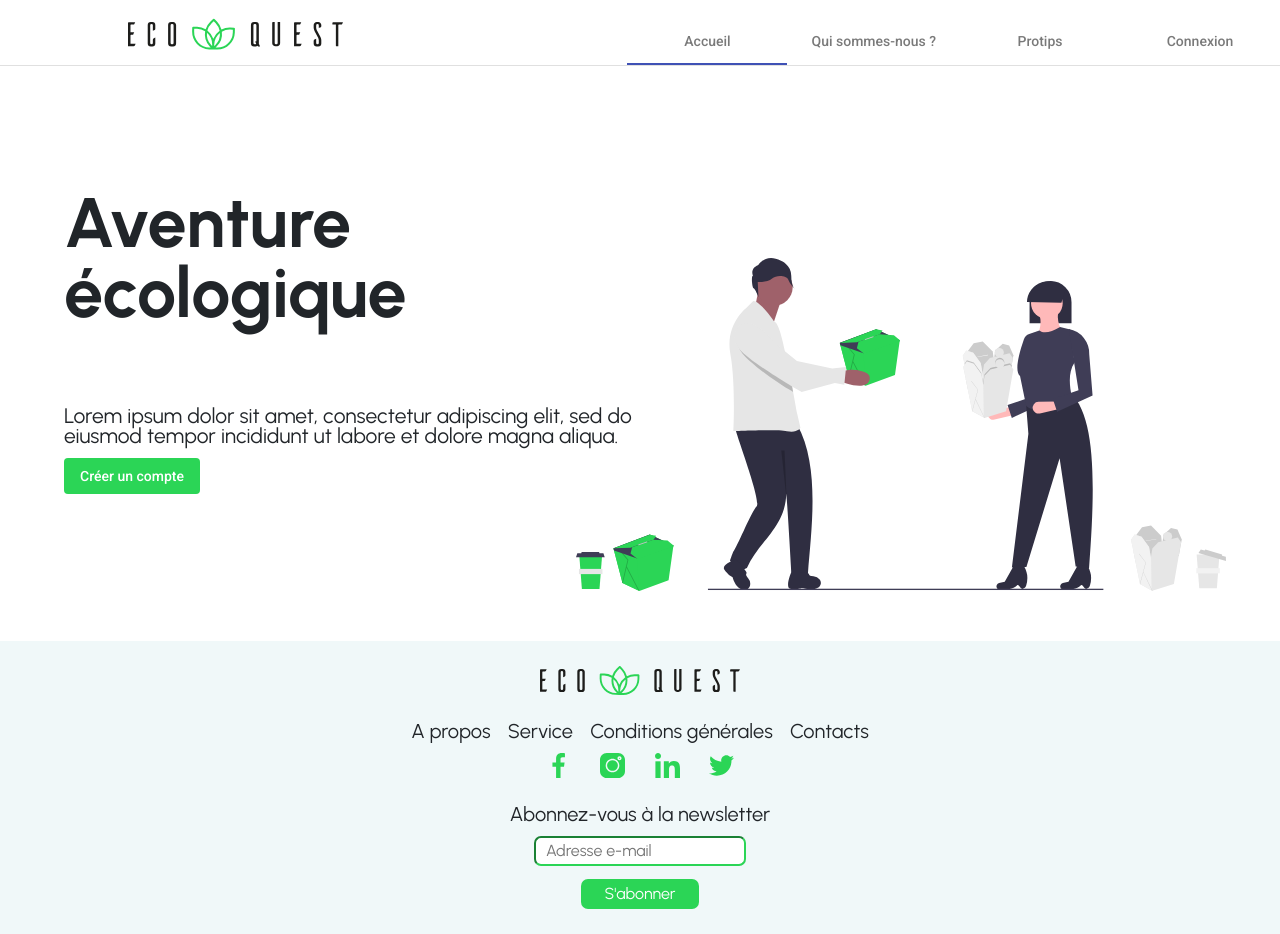
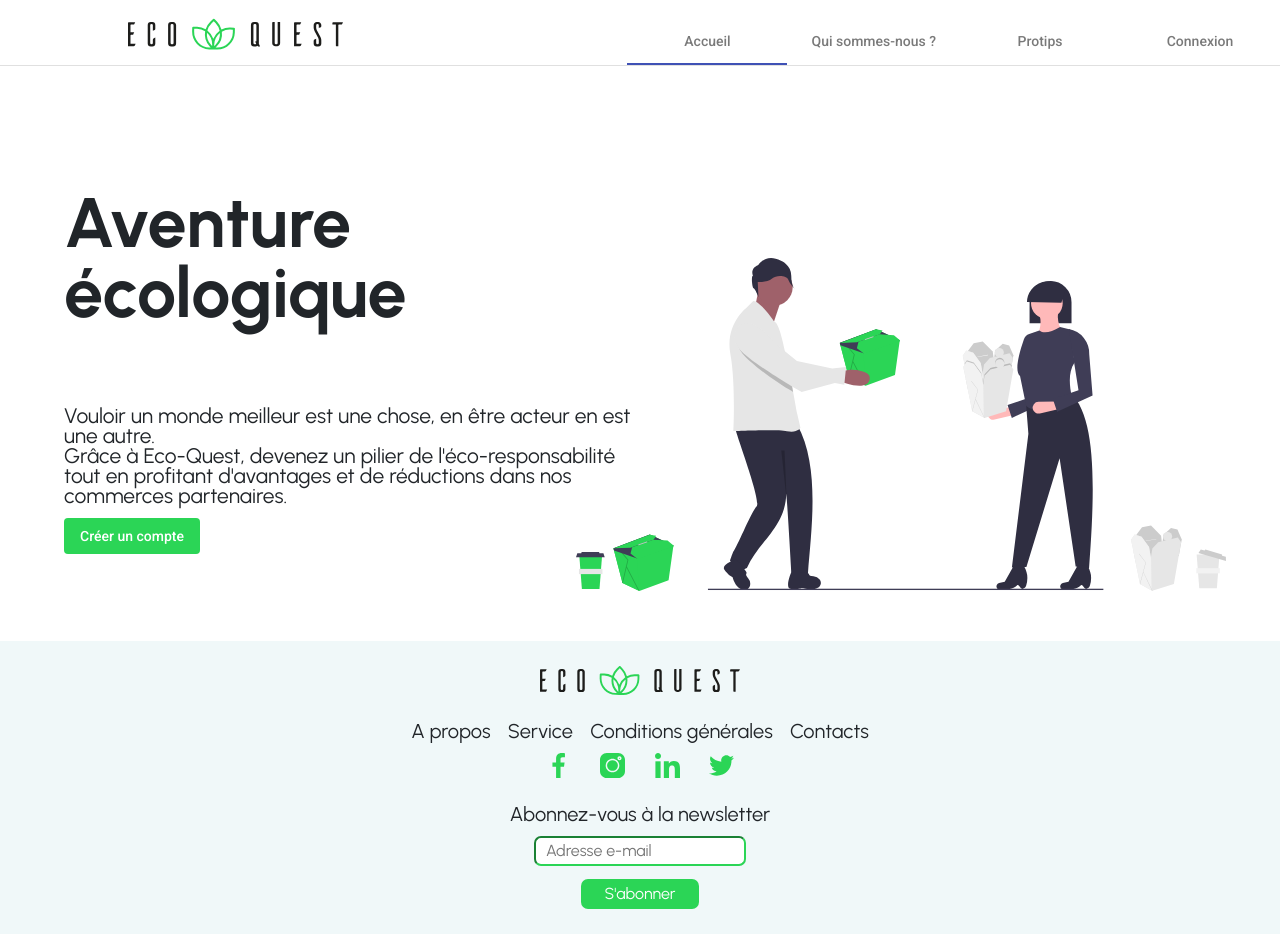
Before and after one commit to Laura398/EcoQuest, an Angular app in the folder Front/: page / in a window 1280 px wide. Built offline with nearby package versions, Linux system fonts and the light colour scheme.

Commit message:
texte accueil

```diff
--- a/Front/src/app/home/home.component.html
+++ b/Front/src/app/home/home.component.html
@@ -1,6 +1,6 @@
 <div class="home-content">
     <h1 class="home-title">Aventure écologique</h1>
-    <p class="home-text">Lorem ipsum dolor sit amet, consectetur adipiscing elit, sed do eiusmod tempor incididunt ut labore et dolore magna aliqua.</p>
+    <p class="home-text">Vouloir un monde meilleur est une chose, en être acteur en est une autre. <br>Grâce à Eco-Quest, devenez un pilier de l'éco-responsabilité tout en profitant d'avantages et de réductions dans nos commerces partenaires.</p>
     <span *ngIf="!connected">
         <button mat-flat-button (click)="goToSignUp()">Créer un compte</button>
     </span>
```
